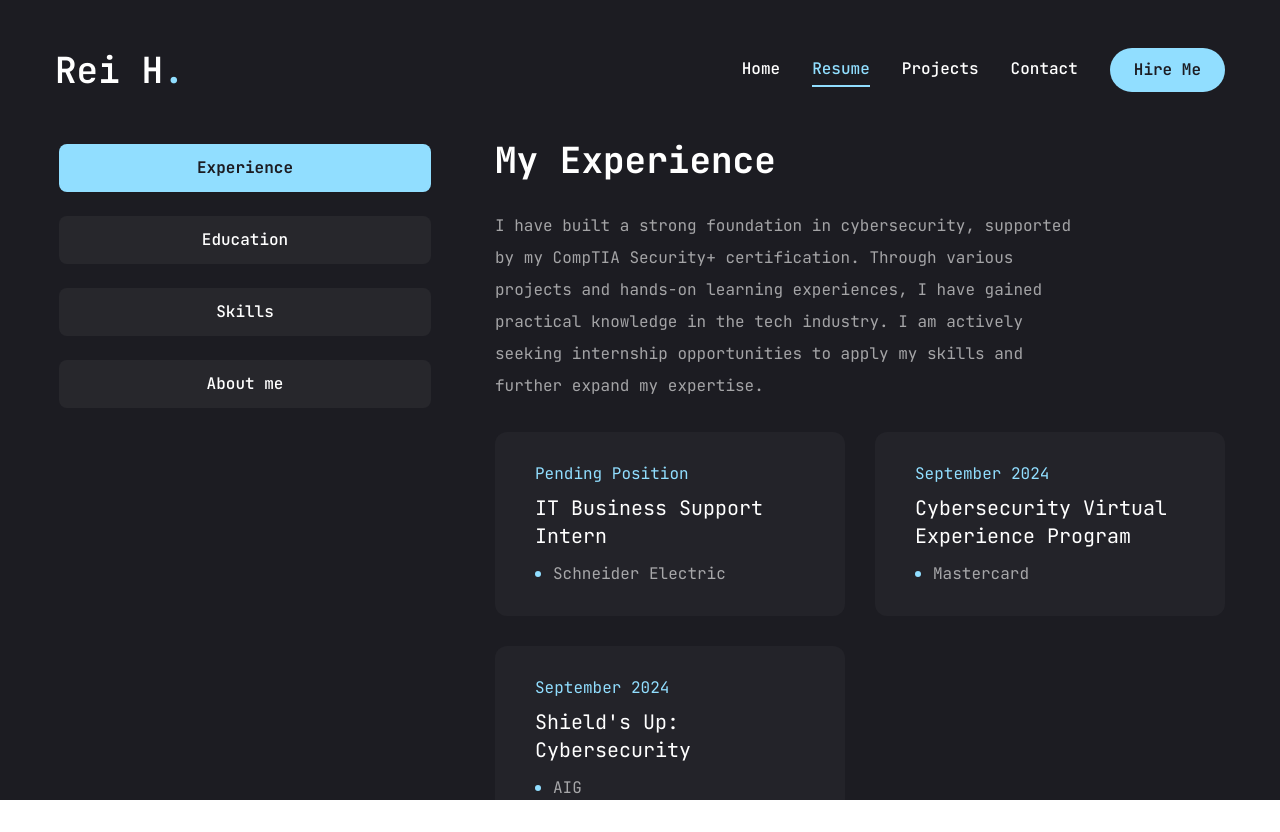
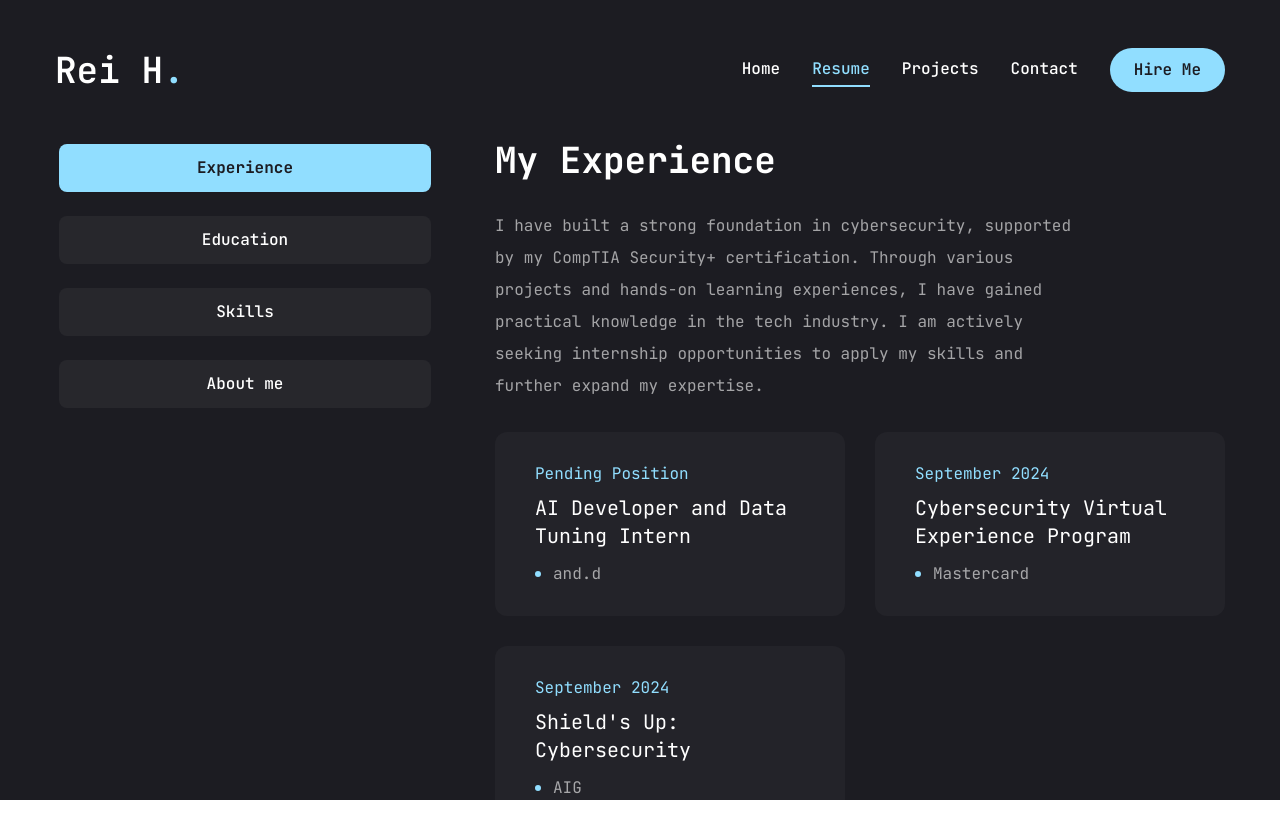
Before and after one commit to Zerei183-4/Reiport, a Next.js app: page /resume in a window 1280 px wide. Built offline with nearby package versions, Linux system fonts and the light colour scheme.

Commit message:
added new intern role in experience page

```diff
--- a/app/resume/page.jsx
+++ b/app/resume/page.jsx
@@ -54,8 +54,8 @@ const experience = {
   description: 'I have built a strong foundation in cybersecurity, supported by my CompTIA Security+ certification. Through various projects and hands-on learning experiences, I have gained practical knowledge in the tech industry. I am actively seeking internship opportunities to apply my skills and further expand my expertise.',
   items: [
     {
-      company: "Schneider Electric",
-      position: "IT Business Support Intern",
+      company: "and.d",
+      position: "AI Developer and Data Tuning Intern",
       duration: "Pending Position",
     },
     {
```
